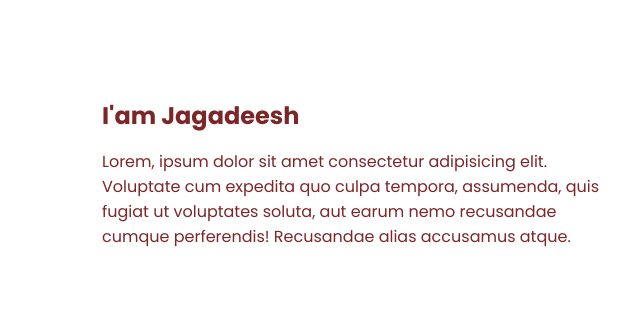
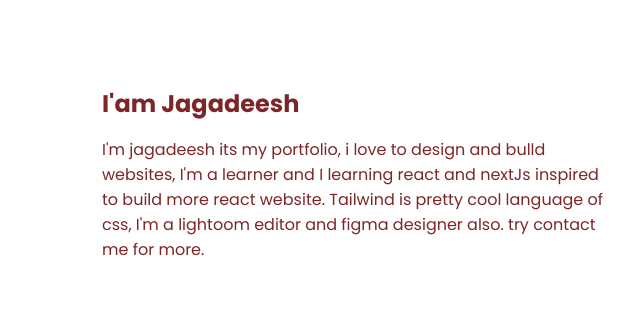
Before and after one commit to JAGADEESHWARAN20/portfolio, a plain HTML site: page index.html in a window 1280 px wide. Shown: the part 822-1134 px from the top of the page, 538-1172 px from the left. Drawn offline with nearby package versions, Linux system fonts and the light colour scheme.

Commit message:
update index.html

```diff
--- a/index.html
+++ b/index.html
@@ -72,9 +72,8 @@
 
                 <div>
                     <h2 class="about__subtitle">I'am Jagadeesh</h2>
-                    <p class="about__text">Lorem, ipsum dolor sit amet consectetur adipisicing elit. Voluptate cum
-                        expedita quo culpa tempora, assumenda, quis fugiat ut voluptates soluta, aut earum nemo
-                        recusandae cumque perferendis! Recusandae alias accusamus atque.</p>
+                    <p class="about__text">I'm jagadeesh its my portfolio, i love to design and bulld websites, I'm a learner and I learning react and nextJs
+                    inspired to build more react website. Tailwind is pretty cool language of css, I'm a lightoom editor and figma designer also. try contact me for more. </p>
                 </div>
             </div>
         </section>
```
